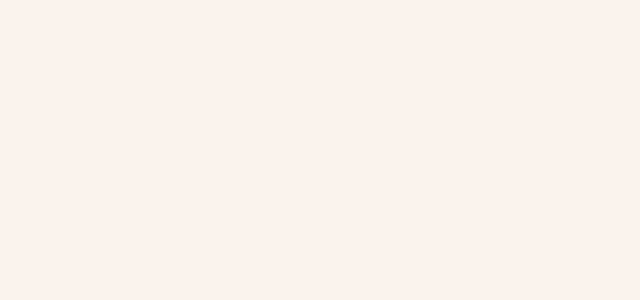
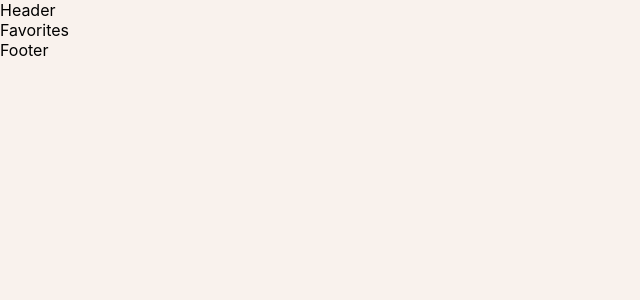
Before and after one commit to LucasMLara/pokedex, a React (Create React App) app: page /favorites in a window 1280 px wide. Before the commit this address had no page. Shown: the top 300 px of the page, without its empty margins (0-640 px from the left). Built offline with nearby package versions, Linux system fonts and the light colour scheme; the HTML template or start-up script is replaced by a standard one.

Commit message:
styleComponents Files Not implemented

```diff
--- a/src/App.jsx
+++ b/src/App.jsx
@@ -2,6 +2,9 @@
 import Home from './pages/Home';
 
 import GeneralLayout from './layout/GeneralLayout';
+import Favorites from './pages/Favorites';
+import About from './pages/About';
+
 
 function App() {
   return (
@@ -9,8 +12,8 @@
       <Routes>
         <Route path="/" element={<GeneralLayout/>}>
           <Route path={"/"} element={<Home/>} />
-          <Route path={"/"} element={<Home/>} />
-          <Route path={"/"} element={<Home/>} />
+          <Route path={"/favorites"} element={<Favorites />} />
+          <Route path={"/about"} element={<About/>} />
         </Route>
       </Routes>
     </>
--- /dev/null
+++ b/src/Components/HeaderStyle.jsx
@@ -0,0 +1 @@
+import styled from "styled-components";
--- /dev/null
+++ b/src/pages/About.jsx
@@ -0,0 +1,7 @@
+import React from 'react'
+
+export default function About() {
+  return (
+    <div>About</div>
+  )
+}
--- /dev/null
+++ b/src/pages/Favorites.jsx
@@ -0,0 +1,7 @@
+import React from 'react'
+
+export default function Favorites() {
+  return (
+    <div>Favorites</div>
+  )
+}
```
Also changed, not shown: src/Components/FooterStyle.jsx (added).
